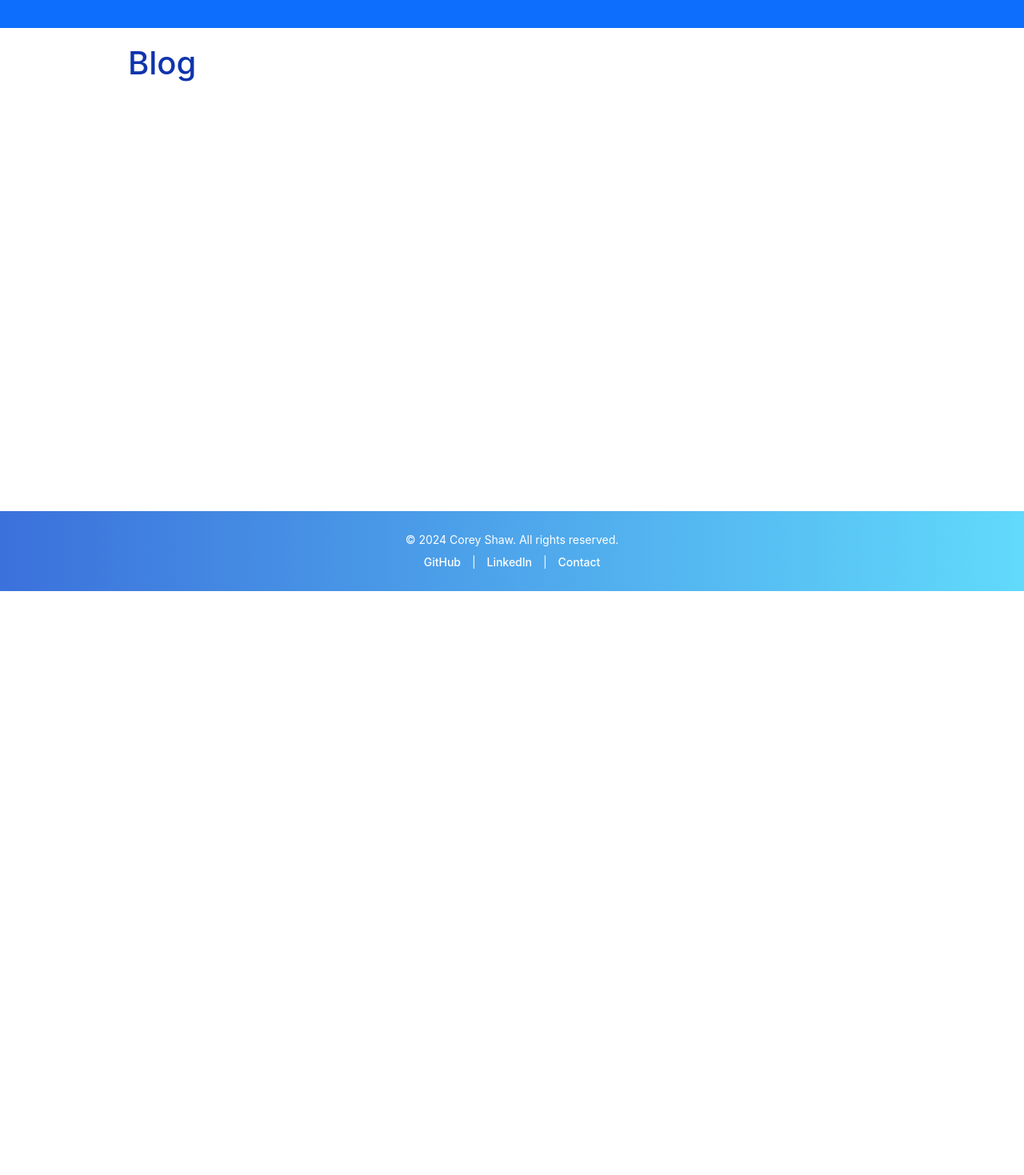
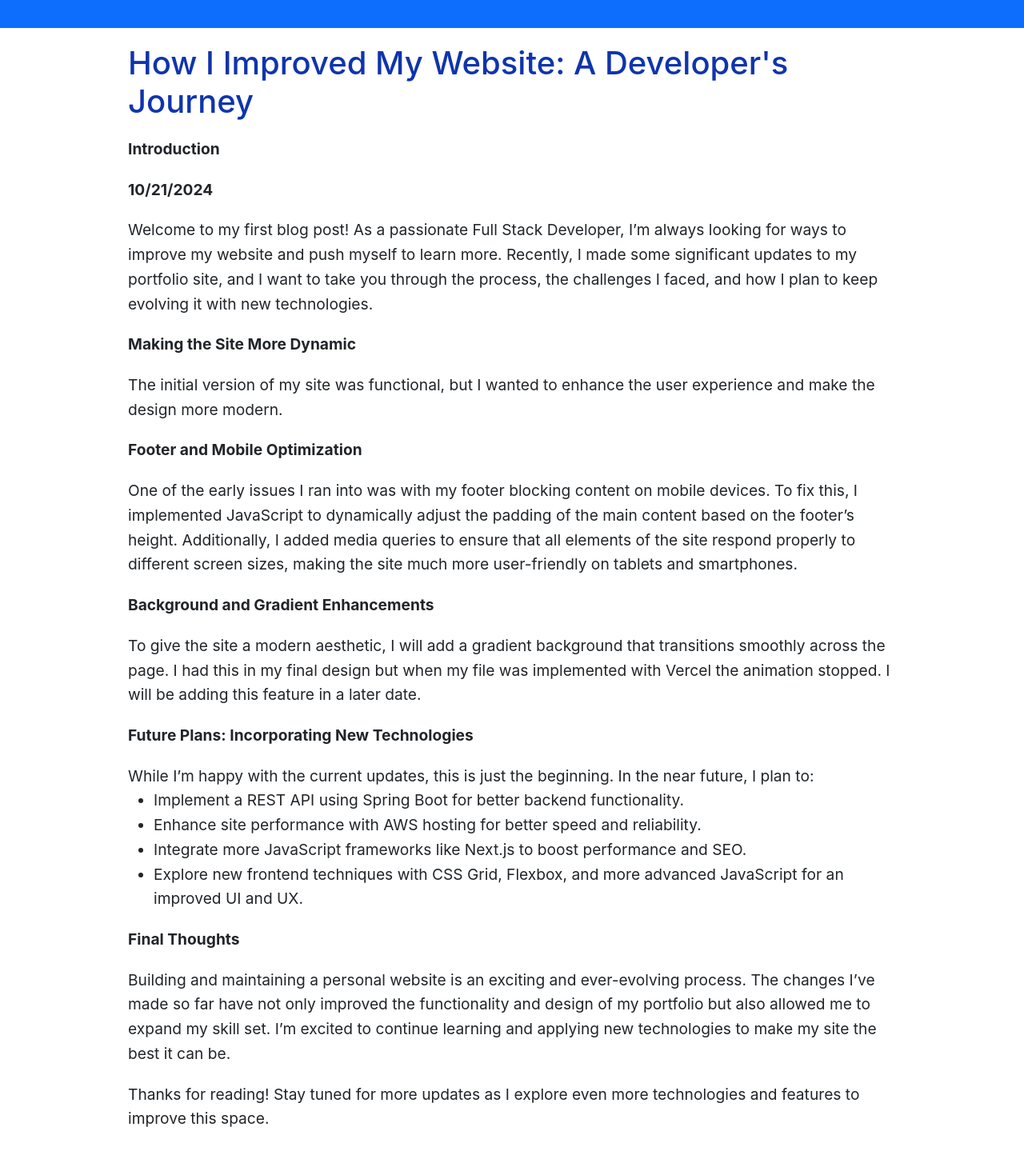
Before and after one commit to shawcorey/my-portfolio, a React (Create React App) app: page /blog in a window 1280 px wide. Shown: the part 61-1530 px from the top of the page at 80% size. Before the commit the page ends 800 px from the top, so only its background shows below. Built offline with nearby package versions, Linux system fonts and the light colour scheme.

Commit message:
Updated several components
Updated the footer to not block content anymore. Added global media queries. Added a blog section and used GitHub api's to display the info.

```diff
--- a/src/components/blog.component.css
+++ b/src/components/blog.component.css
@@ -1,5 +1,17 @@
-h2 {
+h1 {
     font-size: 2.5rem;
     margin-bottom: 20px;
     color: rgb(15, 52, 173);
 }
+
+/* Media query for mobile screens (up to 768px width) */
+@media screen and (max-width: 768px) {
+    .footer-container {
+      padding: 15px;
+      font-size: 14px; /* Smaller font size for mobile */
+    }
+
+    .main-content {
+      padding: 20px; /* Adjust padding to avoid footer overlap */
+    }
+  }
--- a/src/components/blog.component.js
+++ b/src/components/blog.component.js
@@ -1,23 +1,52 @@
 import React from 'react';
-import './blog.component.css'; // Optional: Create a CSS file for styling.
+import './blog.component.css'; // Optional: Create a CSS file for styling
 
 const Blog = () => {
   return (
     <section className="blog-section">
       <div className="container">
-                <h2>Blog</h2>
+        <h1>How I Improved My Website: A Developer's Journey</h1>
+
+        <p><strong>Introduction</strong></p>
+
+        <p><strong>10/21/2024</strong></p>
+
         <p>
+          Welcome to my first blog post! As a passionate Full Stack Developer, I’m always looking for ways to improve my website and push myself to learn more. Recently, I made some significant updates to my portfolio site, and I want to take you through the process, the challenges I faced, and how I plan to keep evolving it with new technologies.
+        </p>
 
+        <p><strong>Making the Site More Dynamic</strong></p>
+        <p>
+          The initial version of my site was functional, but I wanted to enhance the user experience and make the design more modern.
         </p>
+
+        <p><strong>Footer and Mobile Optimization</strong></p>
         <p>
+          One of the early issues I ran into was with my footer blocking content on mobile devices. To fix this, I implemented JavaScript to dynamically adjust the padding of the main content based on the footer’s height. Additionally, I added media queries to ensure that all elements of the site respond properly to different screen sizes, making the site much more user-friendly on tablets and smartphones.
+        </p>
 
+        <p><strong>Background and Gradient Enhancements</strong></p>
+        <p>
+          To give the site a modern aesthetic, I will add a gradient background that transitions smoothly across the page. I had this in my final design but when my file was implemented with Vercel the animation stopped. I will be adding this feature in a later date.
         </p>
+
+        <p><strong>Future Plans: Incorporating New Technologies</strong></p>
         <p>
+          While I’m happy with the current updates, this is just the beginning. In the near future, I plan to:
+          <ul>
+            <li>Implement a REST API using Spring Boot for better backend functionality.</li>
+            <li>Enhance site performance with AWS hosting for better speed and reliability.</li>
+            <li>Integrate more JavaScript frameworks like Next.js to boost performance and SEO.</li>
+            <li>Explore new frontend techniques with CSS Grid, Flexbox, and more advanced JavaScript for an improved UI and UX.</li>
+          </ul>
+        </p>
 
+        <p><strong>Final Thoughts</strong></p>
+        <p>
+          Building and maintaining a personal website is an exciting and ever-evolving process. The changes I’ve made so far have not only improved the functionality and design of my portfolio but also allowed me to expand my skill set. I’m excited to continue learning and applying new technologies to make my site the best it can be.
         </p>
-                <p>
 
-                </p>
+        <p>Thanks for reading! Stay tuned for more updates as I explore even more technologies and features to improve this space.</p>
       </div>
     </section>
   );
--- a/src/components/footer.component.css
+++ b/src/components/footer.component.css
@@ -4,7 +4,7 @@
     padding: 20px 0;
     text-align: center;
     color: white;
-    position: fixed;
+    position: relative;
     bottom: 0;
     width: 100%;
   }
@@ -29,3 +29,14 @@
     margin: 5px 0;
     font-size: 14px;
   }
+  /* Media query for mobile screens (up to 768px width) */
+@media screen and (max-width: 768px) {
+  .footer-container {
+    padding: 15px;
+    font-size: 14px; /* Smaller font size for mobile */
+  }
+
+  .main-content {
+    padding: 20px; /* Adjust padding to avoid footer overlap */
+  }
+}
--- a/src/components/home.component.css
+++ b/src/components/home.component.css
@@ -39,3 +39,14 @@
   p {
     font-size: 1.2rem;
   }
+  /* Media query for mobile screens (up to 768px width) */
+@media screen and (max-width: 768px) {
+  .footer-container {
+    padding: 15px;
+    font-size: 14px; /* Smaller font size for mobile */
+  }
+
+  .main-content {
+    padding: 20px; /* Adjust padding to avoid footer overlap */
+  }
+}
--- a/src/components/projects.component.css
+++ b/src/components/projects.component.css
@@ -0,0 +1,11 @@
+/* Media query for mobile screens (up to 768px width) */
+@media screen and (max-width: 768px) {
+    .footer-container {
+      padding: 15px;
+      font-size: 14px; /* Smaller font size for mobile */
+    }
+
+    .main-content {
+      padding: 20px; /* Adjust padding to avoid footer overlap */
+    }
+  }
--- a/src/components/projects.component.js
+++ b/src/components/projects.component.js
@@ -1,25 +1,31 @@
-import React from 'react';
-import './projects.component.css'; // Optional: Create a CSS file for styling.
+import React, { useState, useEffect } from 'react';
+import './projects.component.css';
 
 const Projects = () => {
+    const [repos, setRepos] = useState([]);
+
+    useEffect(() => {
+        // Fetch GitHub repositories
+        fetch('https://api.github.com/users/shawcorey/repos')
+            .then((response) => response.json())
+            .then((data) => setRepos(data))
+            .catch((error) => console.error('Error fetching repos:', error));
+    }, []);
+
     return (
-        <section className="projects-section">
-            <div className="container">
-                <h2>Projects</h2>
-                <p>
-                    I have worked on various projects spanning from a calender app to a dining app.
-                </p>
-                <p>
-                    These experiences have all been rewarding.
-                </p>
-                <p>
-
-                </p>
-                <p>
-
-                </p>
-            </div>
-        </section>
+        <div className="projects-container">
+            <h2>My Projects</h2>
+            <ul>
+                {repos.map((repo) => (
+                    <li key={repo.id}>
+                        <a href={repo.html_url} target="_blank" rel="noopener noreferrer">
+                            {repo.name}
+                        </a>
+                        <p>{repo.description}</p>
+                    </li>
+                ))}
+            </ul>
+        </div>
     );
 };
 
```
Lines whose indentation alone changed are shown as unchanged.
